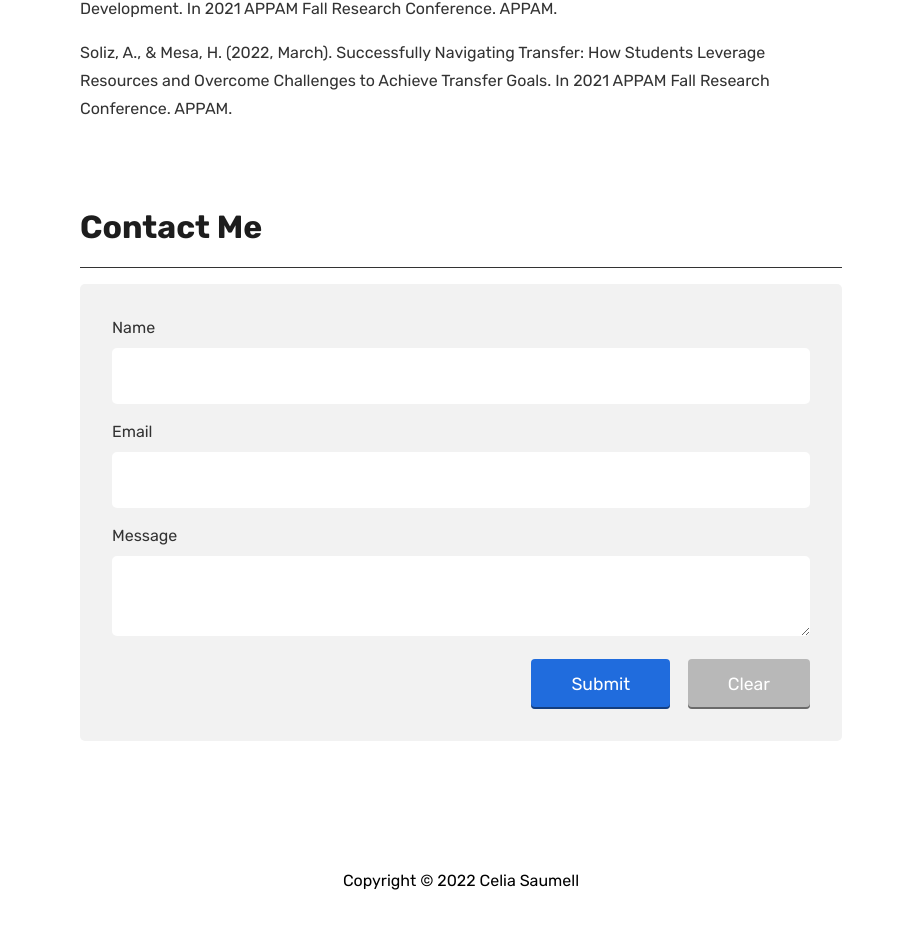
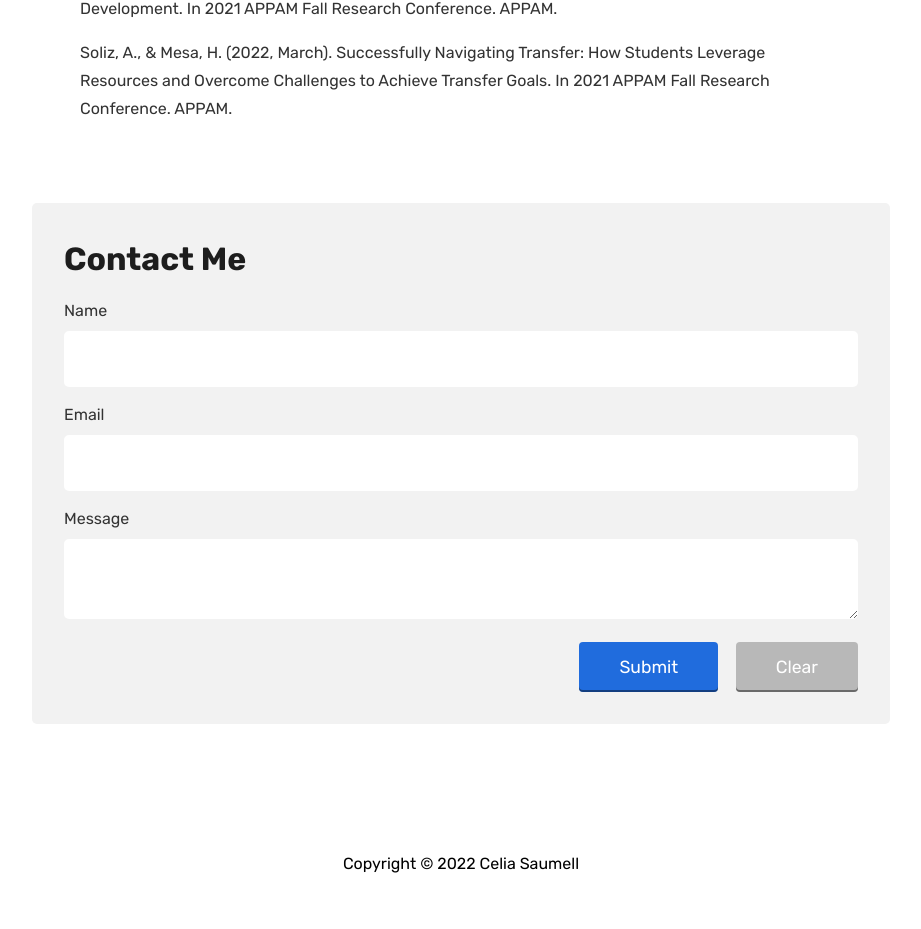
Before and after one commit to celiasaumell/hfm-portfolio, a Next.js app: page / in a window 1280 px wide. Shown: the part 1378-2307 px from the top of the page, without its empty margins (179-1100 px from the left). Built offline with nearby package versions, Linux system fonts and the light colour scheme.

Commit message:
heading is in form

```diff
--- a/pages/components/ContactForm.js
+++ b/pages/components/ContactForm.js
@@ -49,6 +49,7 @@ const ContactForm = (props) => {
       className={`${styles.form} bg-neutral-200`}
       onSubmit={handleSubmit}
     >
+      <h2 className={`${props.styles} text-neutral-900 fw-bold fs-secondary-heading`}>Contact Me</h2>
       <div>
         <label htmlFor="name">Name</label>
         <input type="text" id="name" required />
--- a/pages/index.js
+++ b/pages/index.js
@@ -48,7 +48,11 @@ export default function Home() {
               I am doctorate student in policy and leadership studies at
               Vanderbilt University.
             </p>
-            <Button primary={true} style="bg-accent-400" scrollHandler={scrollHandler}>
+            <Button
+              primary={true}
+              style="bg-accent-400"
+              scrollHandler={scrollHandler}
+            >
               Contact Me
             </Button>
           </section>
@@ -75,7 +79,8 @@ export default function Home() {
             Prior to entering the Ph.D. program, I worked at San Diego State
             University as an institutional research analyst. I received a
             bachelor&apos;s degree in Political Science from the University of
-            Florida and a master&apos;s degree in Urban Education Policy from Brown University.
+            Florida and a master&apos;s degree in Urban Education Policy from
+            Brown University.
           </p>
         </section>
         <section
@@ -113,16 +118,13 @@ export default function Home() {
           </p>
         </section>
         <section className={`${styles.section} text-neutral-700`} id="contact">
-          <h2
-            className={`${styles.content__title} text-neutral-900 fw-bold fs-secondary-heading`}
-          >
-            Contact Me
-          </h2>
-          <div className={`${styles.content__divider} bg-neutral-700`} />
-          <ContactForm contactRef={contactRef}/>
+          <ContactForm
+            contactRef={contactRef}
+            styles={styles["content__title"]}
+          />
         </section>
       </main>
-      <footer >
+      <footer>
         <h6>Copyright © 2022 Celia Saumell</h6>
       </footer>
     </div>
--- a/pages/scss/Home.module.css
+++ b/pages/scss/Home.module.css
@@ -46,7 +46,7 @@
 }
 
 .section {
-  padding: 4rem;
+  padding: 4em;
   padding-bottom: 0;
 }
 
@@ -68,6 +68,11 @@
 .content__title,
 .content__divider {
   margin-bottom: 1rem;
+}
+
+.section[id=contact] {
+  padding-left: 1em;
+  padding-right: 1em;
 }
 
 @media only screen and (min-width: 720px) {
--- a/pages/scss/Home.module.scss
+++ b/pages/scss/Home.module.scss
@@ -56,7 +56,7 @@
 
 
 .section {
-  padding: 4rem;
+  padding: 4em;
   padding-bottom: 0;
 }
 
@@ -78,6 +78,11 @@
 .content__title,
 .content__divider {
   margin-bottom: 1rem;
+}
+
+.section[id="contact"] {
+  padding-left: 1em;
+  padding-right: 1em;
 }
 
 
```
Also changed, not shown: 2 other files (tests, documents, lock files or other folders).
